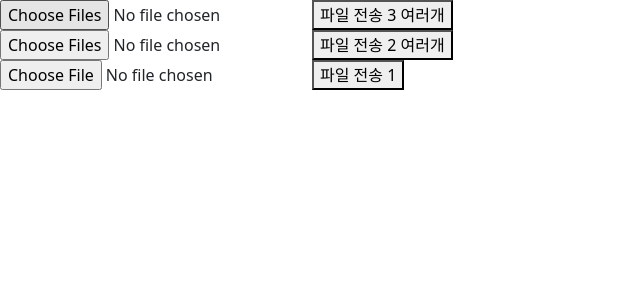
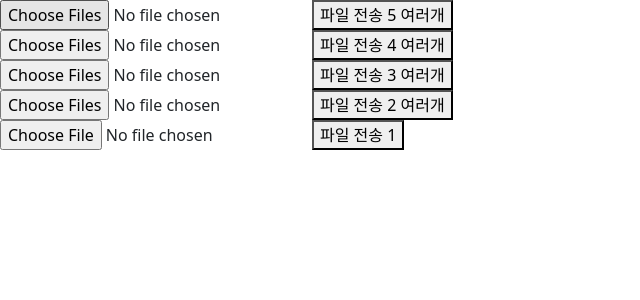
Before and after one commit to sebaek/react-20250630, a React (Vite) app: page / in a window 1280 px wide. Shown: the top 300 px of the page, without its empty margins (0-640 px from the left). Built offline with nearby package versions, Linux system fonts and the light colour scheme.

Commit message:
여러 파일 업로드 하기

```diff
--- a/src/App56.jsx
+++ b/src/App56.jsx
@@ -28,8 +28,42 @@
     });
   }
 
+  function handleButton4Click() {
+    axios.postForm("/api/main31/sub4", {
+      id: 33,
+      userName: "흥민",
+      address: "강남",
+      uploadFiles: myFiles,
+    });
+  }
+
+  function handleButton5Click() {
+    axios.postForm("/api/main31/sub5", {
+      score: 66.77,
+      className: "기린",
+      location: "신촌",
+      uploads: myFiles,
+    });
+  }
+
   return (
     <div>
+      <div>
+        <input
+          type="file"
+          multiple
+          onChange={(e) => setMyFiles(e.target.files)}
+        />
+        <button onClick={handleButton5Click}>파일 전송 5 여러개</button>
+      </div>
+      <div>
+        <input
+          type="file"
+          multiple
+          onChange={(e) => setMyFiles(e.target.files)}
+        />
+        <button onClick={handleButton4Click}>파일 전송 4 여러개</button>
+      </div>
       <div>
         <input
           type="file"
```
